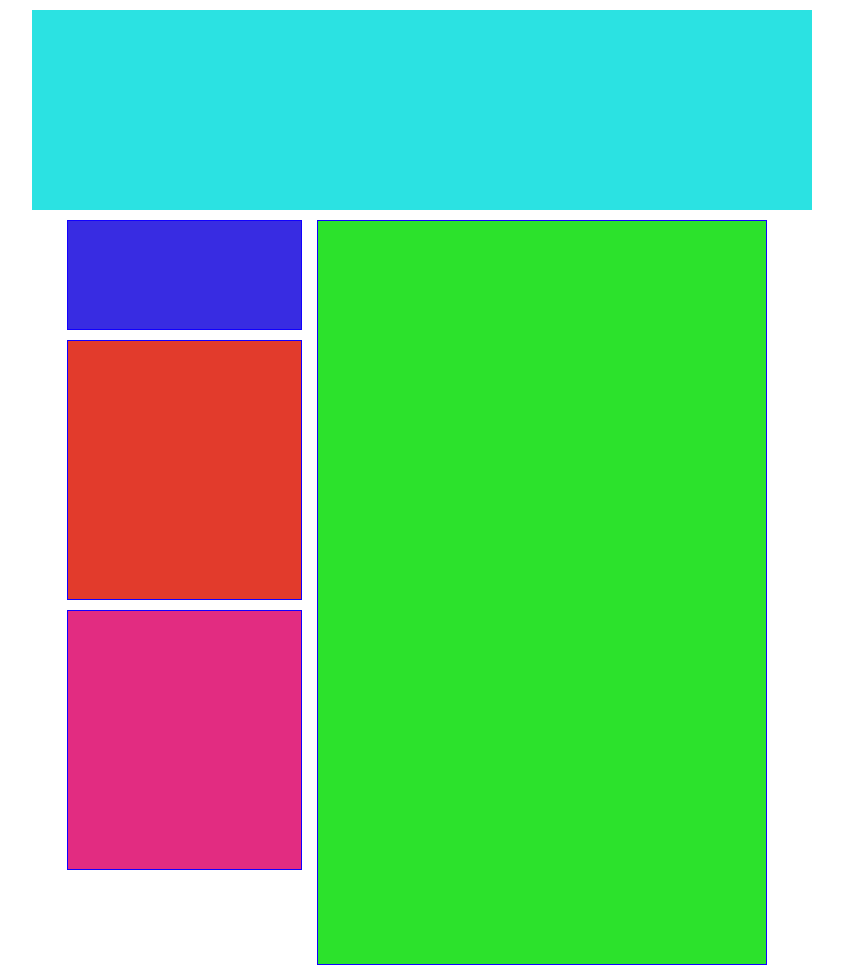
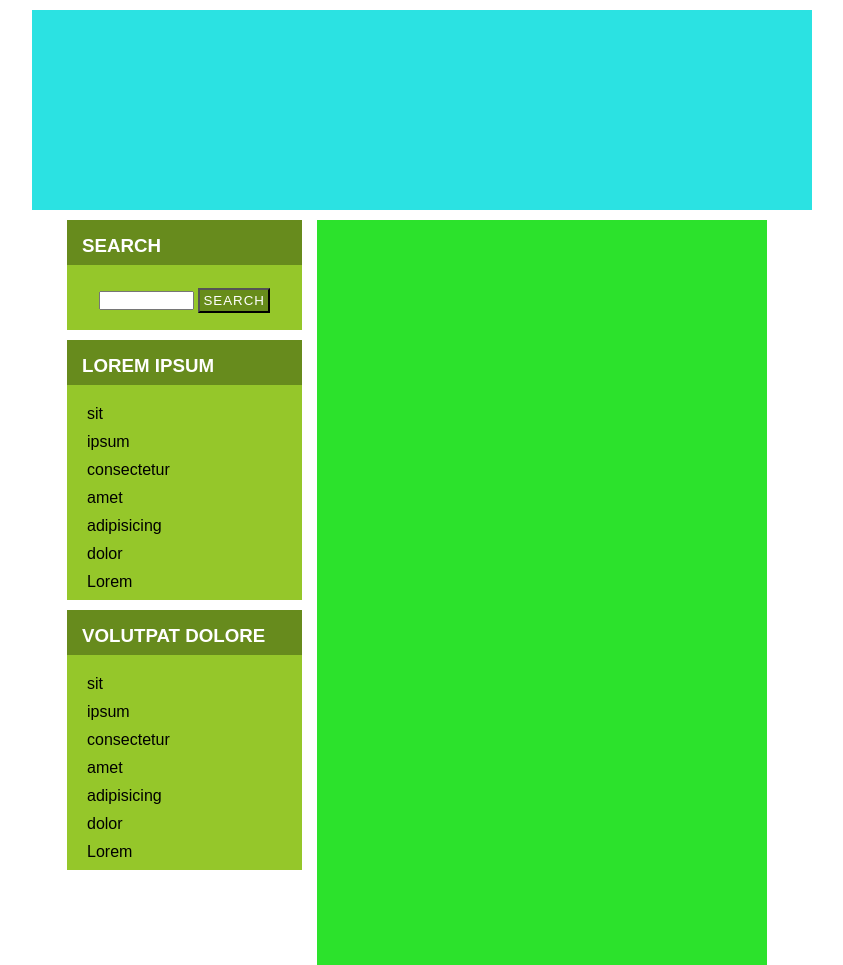
Before and after one commit to omid-talebi/two_homework, a plain HTML site: page index.html in a window 1280 px wide. Shown: the top 965 px of the page, without its empty margins (218-1061 px from the left). Drawn offline with Linux system fonts and the light colour scheme.

Commit message:
creat side bar

```diff
--- a/index.html
+++ b/index.html
@@ -12,9 +12,42 @@
         <div id="header"></div>
         <div id="main">
             <div id="sidebar">
-                <div id="searchbar"></div>
-                <div id="Lorem"></div>
-                <div id="volutoat"></div>
+                <div id="searchbar">
+                    <h3>Search</h3>
+                    <div id="search-box">
+                        <input type="text" id="input_box">
+                        <input type="button" value="Search" id="btn_search">
+                    </div>
+                </div>
+                <div id="Lorem">
+                    <h3>Lorem ipsum</h3>
+                    <div>
+                        <ul>
+                            <li>sit</li>
+                            <li>ipsum</li>
+                            <li>consectetur</li>
+                            <li>amet</li>
+                            <li>adipisicing</li>
+                            <li>dolor</li>
+                            <li>Lorem</li>
+                        </ul>
+                    </div>
+
+                </div>
+                <div id="volutoat">
+                    <h3>Volutpat dolore</h3>
+                    <div>
+                        <ul>
+                            <li>sit</li>
+                            <li>ipsum</li>
+                            <li>consectetur</li>
+                            <li>amet</li>
+                            <li>adipisicing</li>
+                            <li>dolor</li>
+                            <li>Lorem</li>
+                        </ul>
+                    </div>
+                </div>
             </div>
             <div id="content"></div>
         </div>
--- a/style.css
+++ b/style.css
@@ -2,9 +2,9 @@
     margin:0;
     padding:0;
     box-sizing: border-box;
+    font-family: sans-serif;
 }
 #container{
-    /* border:1px solid black; */
     width:780px;
     height:100%;
     margin:10px auto;
@@ -13,7 +13,6 @@
 
 #header{
     background-color: #2be2e2;
-    /* border:1px solid red; */
     width:780px;
     height:200px;
 }
@@ -29,30 +28,77 @@
 
 #main #sidebar #searchbar{
     background-color: #382ce2;
-    border:1px solid #1100ff;
     width:235px;
     height:110px;
     margin-bottom: 10px;
+
+
 }
 
-#main #sidebar #Lorem{
-    background-color: #e23b2c;
-    border:1px solid #1100ff;
-    width:235px;
-    height:260px;
-    margin-bottom: 10px;
+#main #sidebar #searchbar #input_box
+{
+    width:50%;
+}
+#main #sidebar #searchbar #search-box #btn_search{
+    color:#fff;
+    padding:3px;
+    background-color: #678c1a;
+    text-transform: uppercase;
+    letter-spacing:1px;
+}
+#main #sidebar #searchbar #search-box{
+    background-color:#95c72a;
+    text-align:center;
+    height: 65px;
+    padding:22.5px ;
+}
+
+#main #sidebar h3{
+    background-color: #678b1d;
+    height:45px;
+    padding: 15px;
+    text-transform: uppercase;
+    color:#fff;
 
 }
+
+/* /////////////////////////////////// */
+
+#main #sidebar #Lorem{
+    margin-bottom: 10px;
+}
+#main #sidebar #Lorem ul {
+    background-color: #95c72a;
+    height: 215px;
+    padding: 20px;
+}
+#main #sidebar #Lorem ul li {
+    list-style-type: none;
+    margin-bottom: 10px;
+}
+#main #sidebar #volutoat ul {
+    background-color: #95c72a;
+    height: 215px;
+    padding: 20px;
+}
+#main #sidebar #volutoat ul li {
+    list-style-type: none;
+    margin-bottom: 10px;
+}
+
+
+
+/* #main #sidebar #searchbar */
+/* # */
+
 #main #sidebar #volutoat{
     background-color: #e22c81;
-    border:1px solid #1100ff;
     width:235px;
     height:260px;
 }
 
 #main #content {
     background-color: #2ce22c;
-    border:1px solid #1100ff;
     width:450px;
     height:745px;
     float:right;
@@ -61,7 +107,6 @@
 
 #footer{
     background-color: #9ce22c;
-    border:1px solid #1100ff;
     width:780px;
     height:35px;
 }
```
